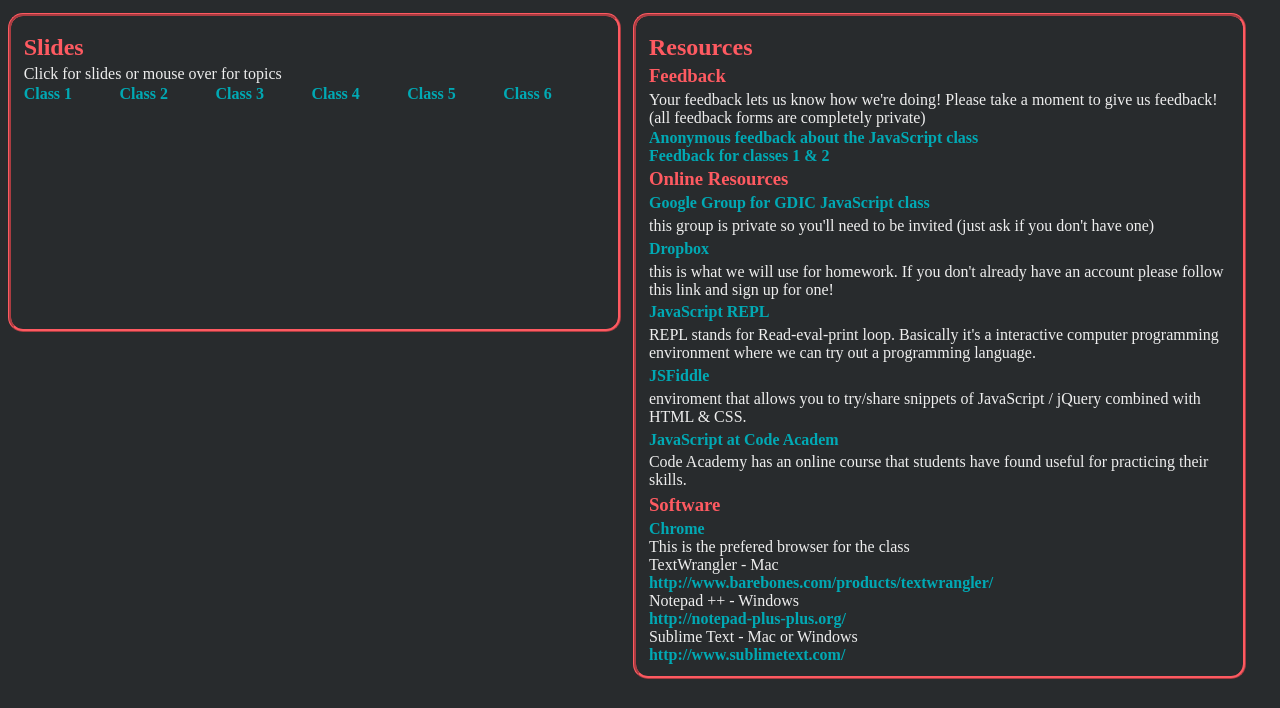
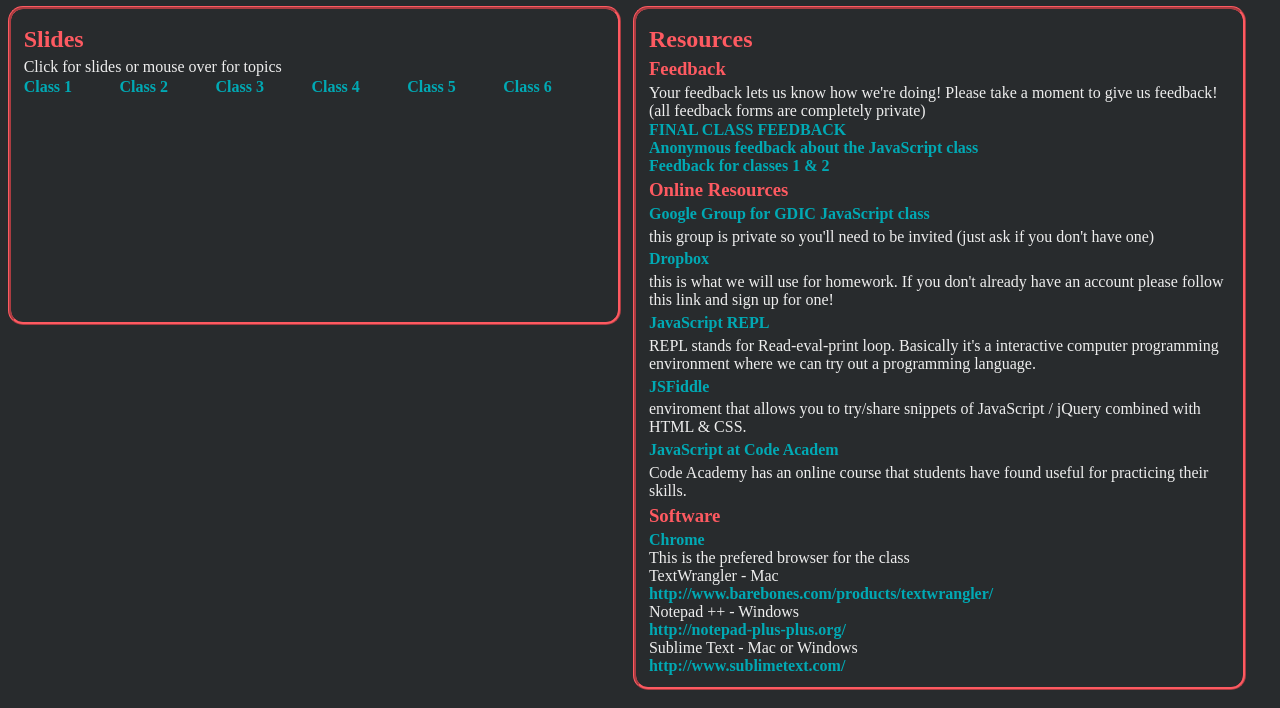
Before and after one commit to gdicbusjs/gdicbusjs.github.io, a plain HTML site: page index.html in a window 1280 px wide. Shown: the part 94-802 px from the top of the page. Drawn offline with Linux system fonts and the light colour scheme.

Commit message:
added feedback link for final class

```diff
--- a/index.html
+++ b/index.html
@@ -88,6 +88,7 @@
                     (all feedback forms are completely private)
                 </p>
                 <ul>
+                    <li><a href="http://bit.ly/GDInewbieJS"><strong>FINAL CLASS FEEDBACK</strong></a></li>
                     <li><a href="http://goo.gl/lxTVX5" target="_blank">Anonymous feedback about the JavaScript class </a></li>
                     <li><a href="http://goo.gl/Jixzw0" target="_blank">Feedback for classes 1 & 2 </a></li>
 
```
